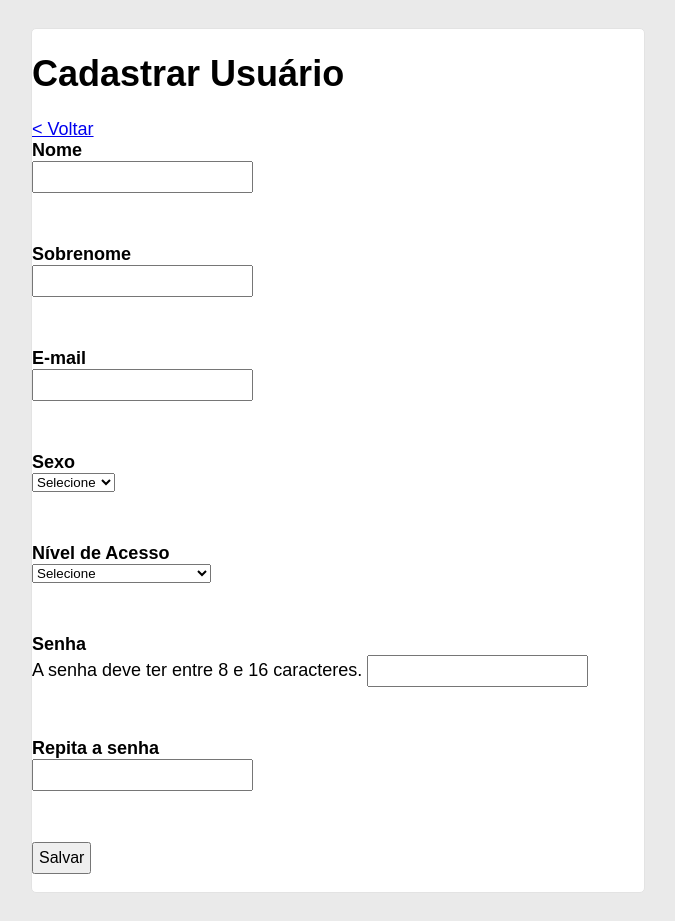
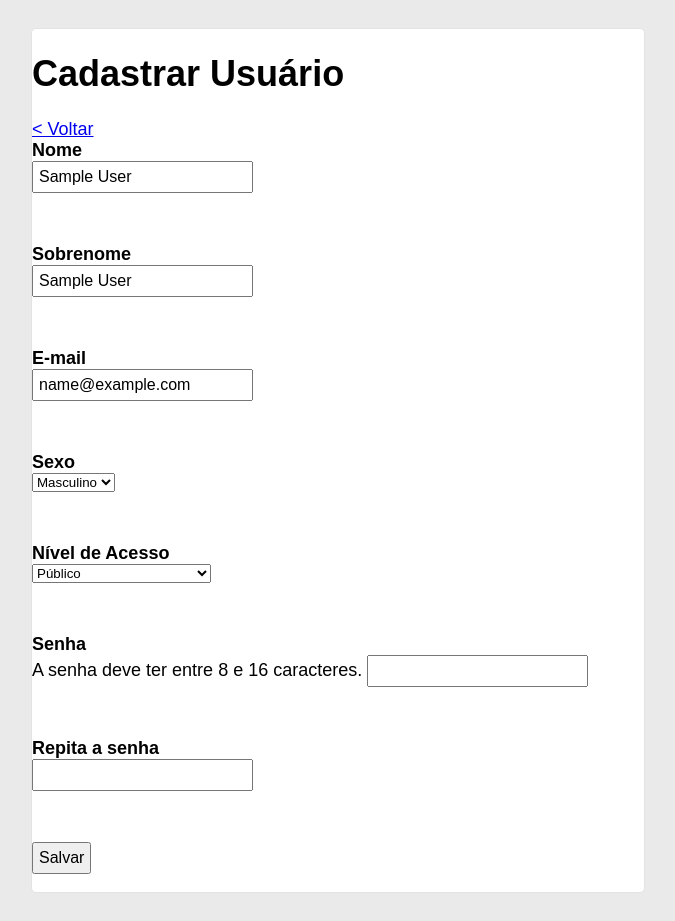
Before and after one commit to Josuebvr/APS2024-02PHP, a PHP site: page /index.php?p=cadastrar in a window 1280 px wide. Shown: the whole page, without its empty margins (302-977 px from the left). Run offline with PHP 8.4, Linux system fonts and the light colour scheme; the visitor is signed in with stand-in values (Sample User, id 1).

Commit message:
deixar bonitinho quando reiniciar a pagina

```diff
--- a/conteudo/cadastrar.php
+++ b/conteudo/cadastrar.php
@@ -1,13 +1,14 @@
 <?php
     include("conexao.php");
+
+    if(!isset($_SESSION))
+            session_start();
 
     // Inicialize a variável $erro como array vazio
     $erro = [];
 
     if(isset($_POST['confirmar'])) {
 
-        if(!isset($_SESSION))
-            session_start();
 
         foreach($_POST as $chave => &$valor)
             $_SESSION[$chave] = $mysqli->real_escape_string($valor);
@@ -86,31 +87,31 @@ if(count($erro) > 0){
 <form action="index.php?p=cadastrar" method="POST">
 
     <label for="nome">Nome</label>
-    <input name="nome" value="" required type="text">
+    <input name="nome" value="<?php echo $_SESSION['nome']; ?>" required type="text">
     <p class=espaco></p>
 
     <label for="sobrenome">Sobrenome</label>
-    <input name="sobrenome" value="" required type="text">
+    <input name="sobrenome" value="<?php echo $_SESSION['sobrenome']; ?>" required type="text">
     <p class=espaco></p>
 
     <label for="email">E-mail</label>
-    <input name="email" value="" required type="email">
+    <input name="email" value="<?php echo $_SESSION['email']; ?>" required type="email">
     <p class=espaco></p>
 
     <label for="sexo">Sexo</label>
     <select name="sexo">
         <option value="">Selecione</option>
-        <option value="1">Masculino</option>
-        <option value="2">Feminino</option>
+        <option value="1"  <?php if ($_SESSION['sexo'] == 1) echo "selected"; ?> >Masculino</option>
+        <option value="2"  <?php if ($_SESSION['sexo'] == 2) echo "selected"; ?> >Feminino</option>
     </select>
     <p class=espaco></p>
 
     <label for="niveldeacesso">Nível de Acesso</label>
     <select name="niveldeacesso">
         <option value="">Selecione</option>
-        <option value="1">Público</option>
-        <option value="2">Diretor de divisão</option>
-        <option value="3">Ministro do meio ambiente</option>
+        <option value="1"  <?php if ($_SESSION['niveldeacesso'] == 1) echo "selected"; ?> >Público</option>
+        <option value="2"  <?php if ($_SESSION['niveldeacesso'] == 2) echo "selected"; ?> >Diretor de divisão</option>
+        <option value="3"  <?php if ($_SESSION['niveldeacesso'] == 3) echo "selected"; ?> >Ministro do meio ambiente</option>
     </select>
     <p class=espaco></p>
 
```
